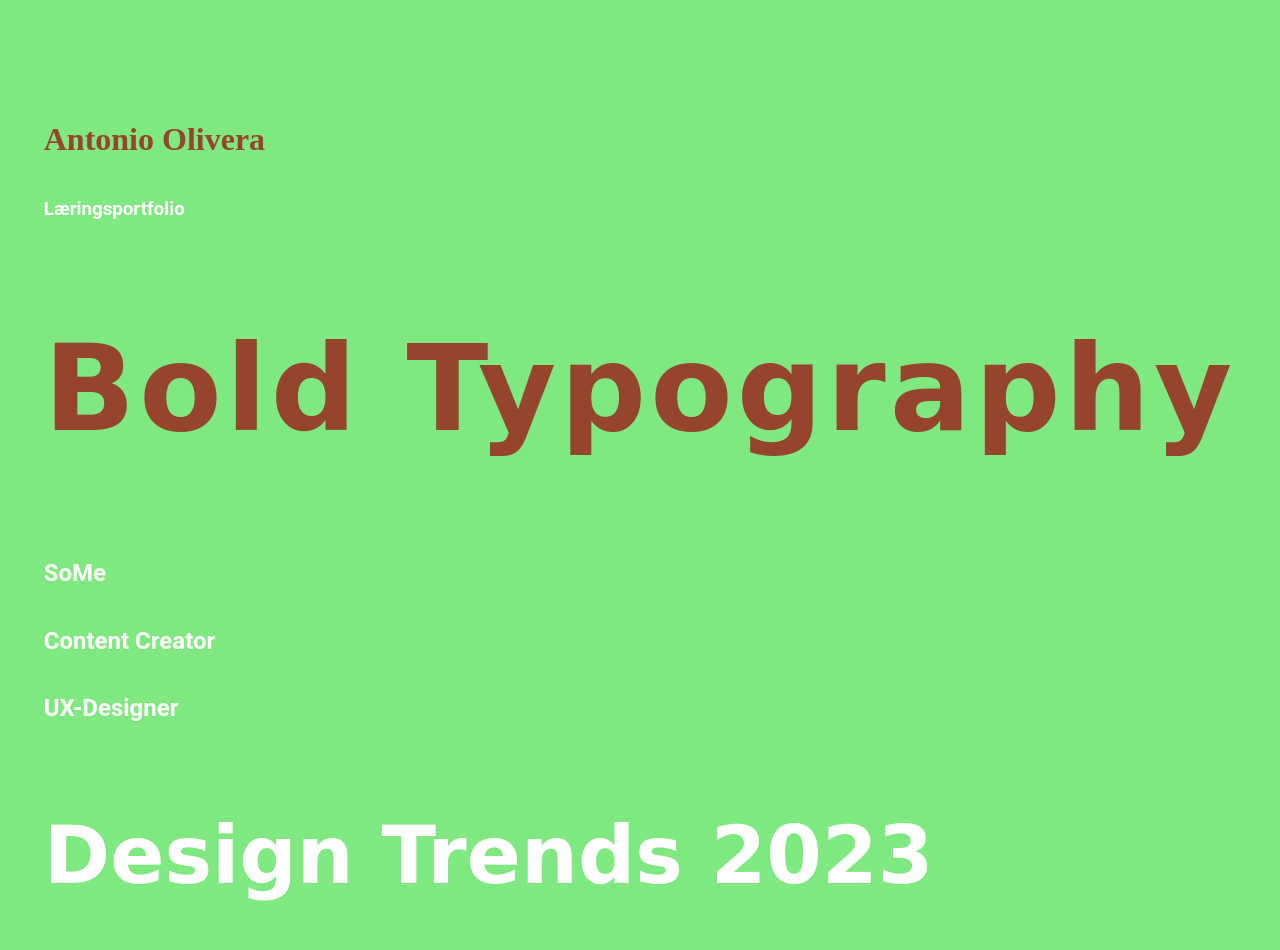
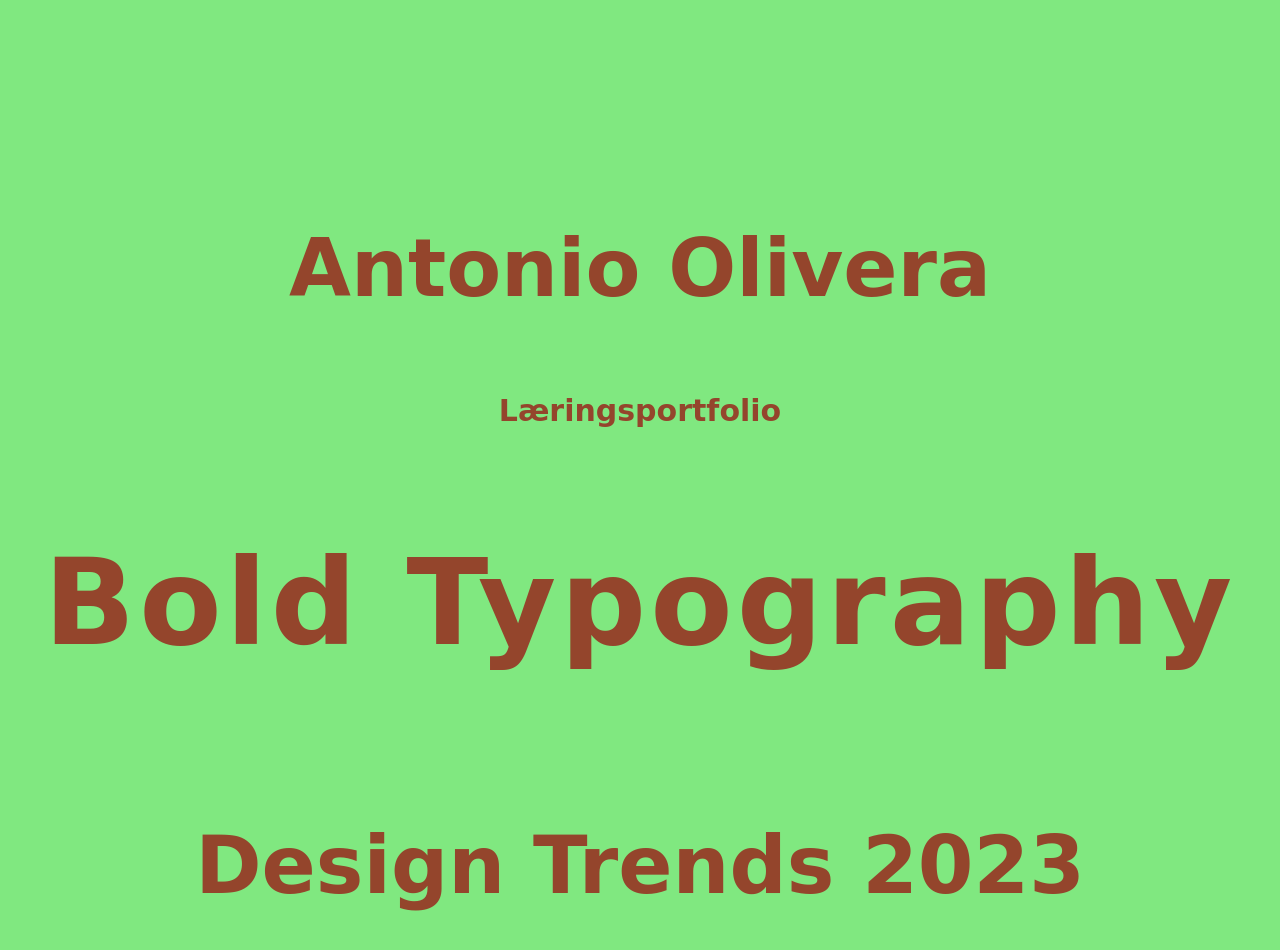
Before and after one commit to vichirock/vichirock.github.io, a plain HTML site: page boldtypography.html in a window 1280 px wide. Drawn offline with Linux system fonts and the light colour scheme.

Commit message:
lidt css

```diff
--- a/boldttypogrphy.css
+++ b/boldttypogrphy.css
@@ -1,38 +1,10 @@
-/* body  {
-    background-image: url(UX\ Photosp\ example.jpg);
-    background-repeat: no-repeat;
-
-    background-size: 375px 667px; /*Ifhone SE Size*/
-    background-attachment: fixed;
-    size:375px 667px ;
-  }
-    h1{
-        color: white;
-    font-family: roboto;
-    padding-left: 70px;
 
 
-   font-weight: bold;
 
 
-    }
-
-  h2,h3 {
-    color: white;
-    font-family: roboto;
-    font-weight: bold;
-
-}
 
 
-.main {
-    display: flex;
-    flex-direction: column;
-    height: 100vh;
-    justify-content: flex-end;
-} */
 
-*{margin:0;padding:0;}
 body {
   display: grid;
   place-items: center;
@@ -51,3 +23,16 @@ body {
   font-size: 80px;
   width: fit-content;
 }
+.titulo{
+    font-family: 'Cookie', cursive;
+  font-size: 80px;
+  width: fit-content;
+
+
+}
+h2{
+    font-family: 'Cookie', cursive;
+  font-size: 30px;
+  width: fit-content;
+
+}
--- a/boldtypography.html
+++ b/boldtypography.html
@@ -8,16 +8,12 @@
     <link rel="stylesheet" href="boldttypogrphy.css">
 </head>
 <body>
-    <main class="main">
-    <H1>   Antonio Olivera</H1>
-    <h3> Læringsportfolio</H3>
+
+    <h1 class="titulo">    Antonio Olivera</h1>
+    <h2> Læringsportfolio</h2>
         <h1 class="title">Bold Typography</h1>
 
-    <h2>SoMe</h2>
-    <h2>Content Creator</h2>
-     <H2>UX-Designer</H2>
-
-<h2 class="subtitle">Design Trends 2023</h2>
+    <h2 class="subtitle">Design Trends 2023</h2>
 
    </main>
 
```
